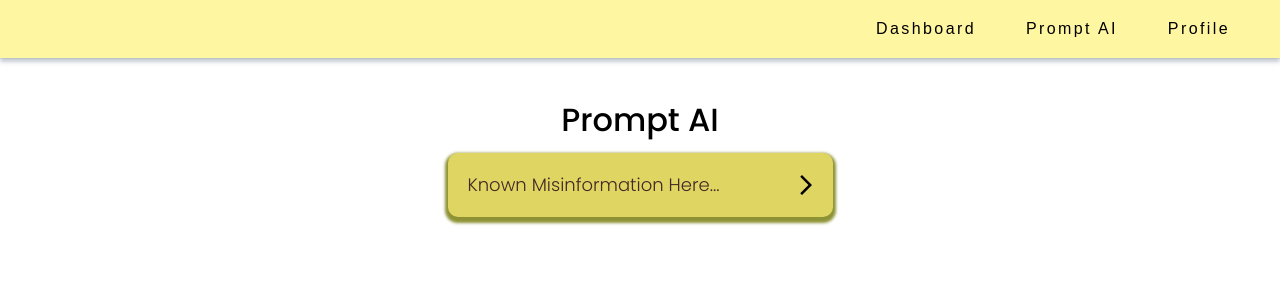
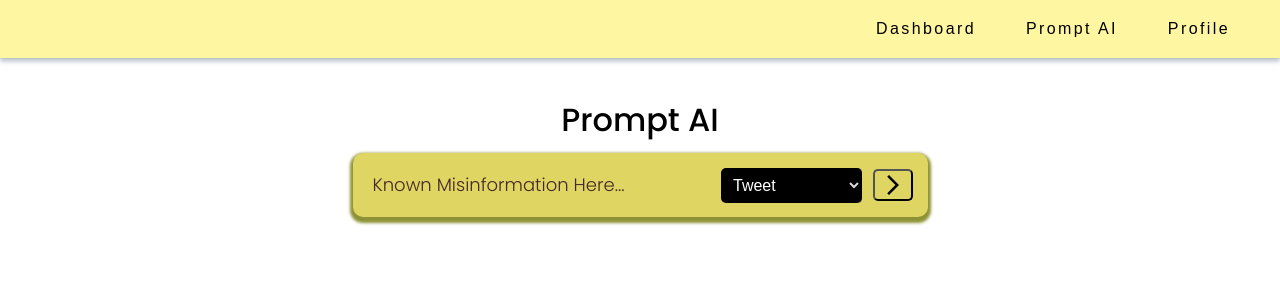
Before and after one commit to BaldoHado/Health-Misinformation-AI-App, a React (Create React App) app in the folder my-app/: page /prompt-ai in a window 1280 px wide. Shown: the top 300 px of the page. Built offline with nearby package versions, Linux system fonts and the light colour scheme.

Commit message:
prompt ai page

```diff
--- a/my-app/src/components/PromptAI/PromptAI.module.scss
+++ b/my-app/src/components/PromptAI/PromptAI.module.scss
@@ -30,11 +30,11 @@
   border-radius: 10px;
   padding: 20px 60px;
   padding-left: 20px;
-  padding-right: 20px;
+  padding-right: 210px;
   border: none !important;
   background-color: #ded563;
   outline: none;
-  min-width: 280px;
+  min-width: 300px;
   box-shadow: 0px 3px 3px 3px #8d9235;
   line-height: 24px;
   font-weight: 300;
@@ -53,7 +53,7 @@
     text-align: left;
     outline: none !important;
     padding-left: 20px;
-    padding-right: 20px;
+    padding-right: 210px;
     transition: all 0.3s ease;
   }
 }
@@ -62,21 +62,151 @@
   height: 100%;
 }
 
+.submitButton {
+  position: absolute;
+  top: 16px;
+  right: 15px;
+  height: 50%;
+  min-width: 35px;
+  background-color: transparent;
+  display: flex;
+  justify-content: center;
+  align-items: center;
+  border-radius: 5px;
+  z-index: 100;
+}
+
 .submitIcon {
-  position: absolute;
-  top: 20px;
-  right: 15px;
+  &:hover {
+    color: #a31111;
+    transition: all 0.3s ease;
 
-  &:hover {
-    cursor: pointer;
   }
 }
 
 .generatedText {
-  width: 75%;
+  width: 500px;
+  margin-top: 50px;
 
   &>* {
     text-align: left;
   }
 
 }
+
+.dropdown {
+  position: absolute;
+  top: 15px;
+  right: 10%;
+  vertical-align: middle;
+}
+
+.dropdown select {
+  background-color: black;
+  color: white;
+  border: 2px black solid;
+  font-size: inherit;
+  padding: .5em;
+  border: 0;
+  margin: 0;
+  border-radius: 5px;
+  text-indent: 0.01px;
+  text-overflow: '';
+  -webkit-appearance: button;
+}
+
+.dropdown::before,
+.dropdown::after {
+  content: "";
+  position: absolute;
+  pointer-events: none;
+}
+
+.dropdown::after {
+  content: "\25BC";
+  height: 1em;
+  font-size: .625em;
+  line-height: 1;
+  right: 1.2em;
+  top: 50%;
+  margin-top: -.5em;
+}
+
+.dropdown::before {
+  width: 2em;
+  right: 0;
+  top: 0;
+  bottom: 0;
+  border-radius: 0 3px 3px 0;
+}
+
+.dropdown select[disabled] {
+  color: rgba(0, 0, 0, .3);
+}
+
+.dropdown select[disabled]::after {
+  color: rgba(0, 0, 0, .1);
+}
+
+.dropdown::before {
+  background-color: rgba(0, 0, 0, .15);
+}
+
+.dropdown::after {
+  color: rgba(0, 0, 0, .4);
+}
+
+.genContainer {
+  position: relative;
+}
+
+.genResponse {
+  background-color: rgb(215, 215, 215);
+  padding: 20px;
+  line-height: 1.5;
+  border-radius: 5px;
+  transition: .3s all ease;
+
+  &>p:focus,
+  p:focus-visible {
+    border: none !important;
+    outline: none;
+  }
+}
+
+.editIcon {
+  position: absolute;
+  top: 0;
+  right: 0;
+
+  &:hover {
+    color: rgb(92, 92, 203);
+    cursor: pointer;
+  }
+  & > p {
+    position: absolute;
+    top: -12px;
+    color: rgb(92, 92, 203);
+    right: 30px;
+  }
+}
+
+.isEditing {
+  color: rgb(92, 92, 203);
+}
+
+.reviewBtn {
+  margin-top: 20px;
+  height: 35px;
+  width: 140px;
+  background-color: #ded563;
+  border: none;
+  border-radius: 5px;
+  transition: transform 0.3s ease;
+
+  &:hover {
+    cursor: pointer;
+    transform: scale(1.02);
+    box-shadow: 2px 2px 0px 0px #8d9235;
+  }
+}
--- a/my-app/src/components/PromptAI/PromptAI.tsx
+++ b/my-app/src/components/PromptAI/PromptAI.tsx
@@ -1,15 +1,18 @@
 import React, { useEffect, useState } from "react";
 import styles from "./PromptAI.module.scss";
-import { FormControl, InputLabel, MenuItem, Select } from "@mui/material";
 import axios from "axios";
 import ArrowForwardIosIcon from "@mui/icons-material/ArrowForwardIos";
-import PendingIcon from '@mui/icons-material/Pending';
+import PendingIcon from "@mui/icons-material/Pending";
+import EditIcon from "@mui/icons-material/Edit";
+import LinearProgress from "@mui/material/LinearProgress";
 
 const PromptAI: React.FC = () => {
   const [inputText, setInputText] = useState("");
   const [docType, setDocType] = useState<"tweet" | "pr">("tweet");
+  const [source, setSource] = useState<string>("");
   const [data, setData] = useState<string>("");
   const [isLoading, setIsLoading] = useState<boolean>(false);
+  const [isEditing, setIsEditing] = useState<boolean>(false);
 
   const handleInputChange = (event: any) => {
     setInputText(event.target.value);
@@ -23,6 +26,7 @@ const PromptAI: React.FC = () => {
           `http://localhost:8000/v1/generate?text=${inputText}&docType=${docType}`
         );
         setData(response.data.output.text);
+        console.log(response.data);
         setIsLoading(false);
       } catch (error) {
         console.error("Error fetching data:", error);
@@ -42,34 +46,55 @@ const PromptAI: React.FC = () => {
             placeholder="Known Misinformation Here..."
             className={styles.inputField}
           />
-          {!isLoading ? <ArrowForwardIosIcon
-            className={styles.submitIcon}
-            onClick={fetchData}
-          /> : <PendingIcon className={styles.submitIcon}/>}
+          <span className={styles.dropdown}>
+            <select
+              value={docType}
+              onChange={(event) =>
+                setDocType(event.target.value as "tweet" | "pr")
+              }
+            >
+              <option value="tweet">Tweet</option>
+              <option value="pr">Press Release</option>
+            </select>
+          </span>
+          {!isLoading ? (
+            <button onClick={fetchData} className={styles.submitButton}>
+              <ArrowForwardIosIcon className={styles.submitIcon} />
+            </button>
+          ) : (
+            <button onClick={fetchData} className={styles.submitButton}>
+              <PendingIcon className={styles.submitIcon} />
+            </button>
+          )}
         </div>
-
-        {/* <FormControl sx={{ minWidth: 200 }}>
-          <InputLabel id="selectDocLabel">Select Document Type</InputLabel>
-          <Select
-            value={docType}
-            label="Select Document Type"
-            labelId="selectDocLabel"
-            id="selectDoc"
-            onChange={(event: any) => setDocType(event.target.value)}
-            placeholder="Select Document Type"
-            className={styles.docType}
-          >
-            <MenuItem value="tweet">Tweet</MenuItem>
-            <MenuItem value="pr">Press Release</MenuItem>
-          </Select>
-        </FormControl> */}
         <div className={styles.generatedText}>
-          {isLoading && <p> Loading</p>}
+          {isLoading && <LinearProgress color="error"/>}
           {!isLoading && data && (
-            <>
+            <div className={styles.genContainer}>
               <h3>Optimal AI-Generated Response</h3>
-              <p>{data}</p>
-            </>
+              <div className={styles.genResponse}>
+                <div
+                  onBlur={(event) =>
+                    event.currentTarget.textContent
+                      ? setData(event.currentTarget.textContent)
+                      : ""
+                  }
+                  contentEditable={isEditing}
+                >
+                  {data}
+                </div>
+              </div>
+              <div className={styles.editIcon}>
+                {isEditing && <p>Editing</p>}
+                <EditIcon
+                  className={`${styles.editIcon} ${
+                    isEditing && styles.isEditing
+                  }`}
+                  onClick={() => setIsEditing(!isEditing)}
+                />
+              </div>
+              <button className={styles.reviewBtn}>Submit For Review</button>
+            </div>
           )}
         </div>
       </div>
```
